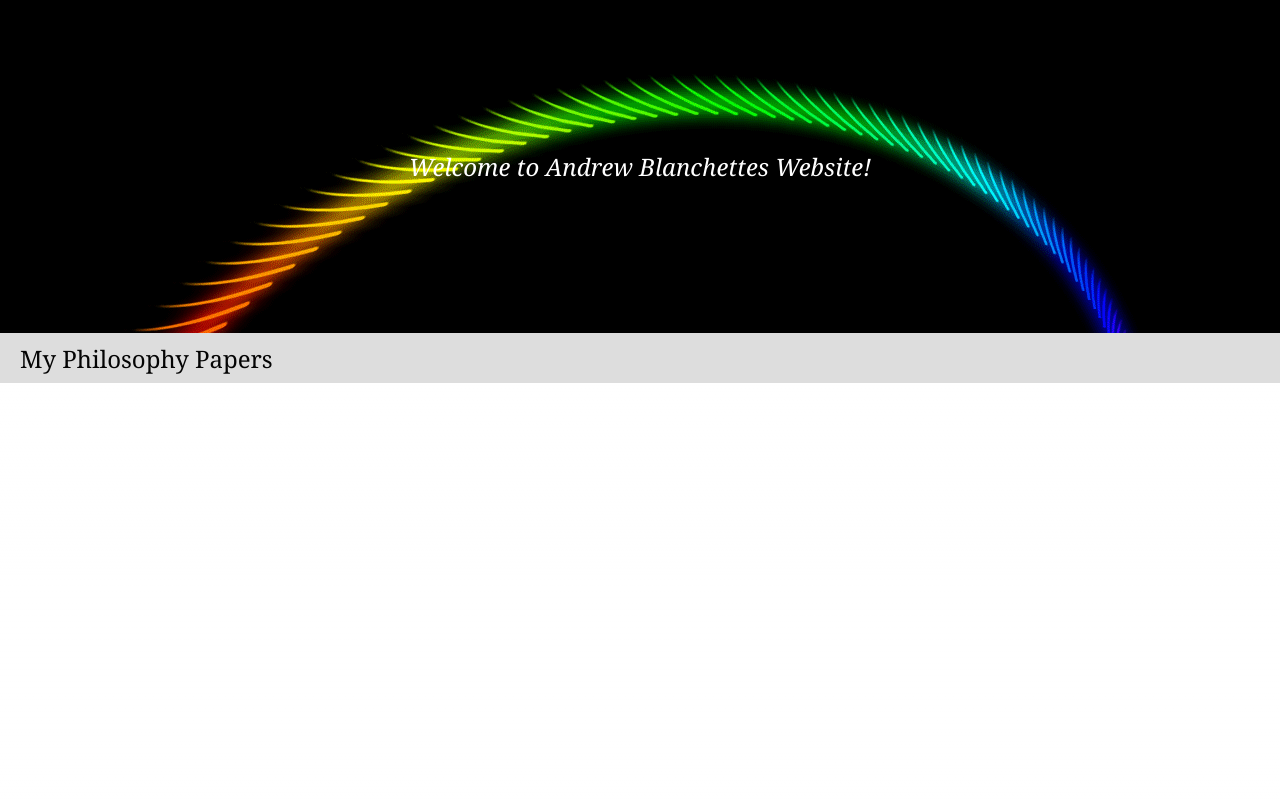
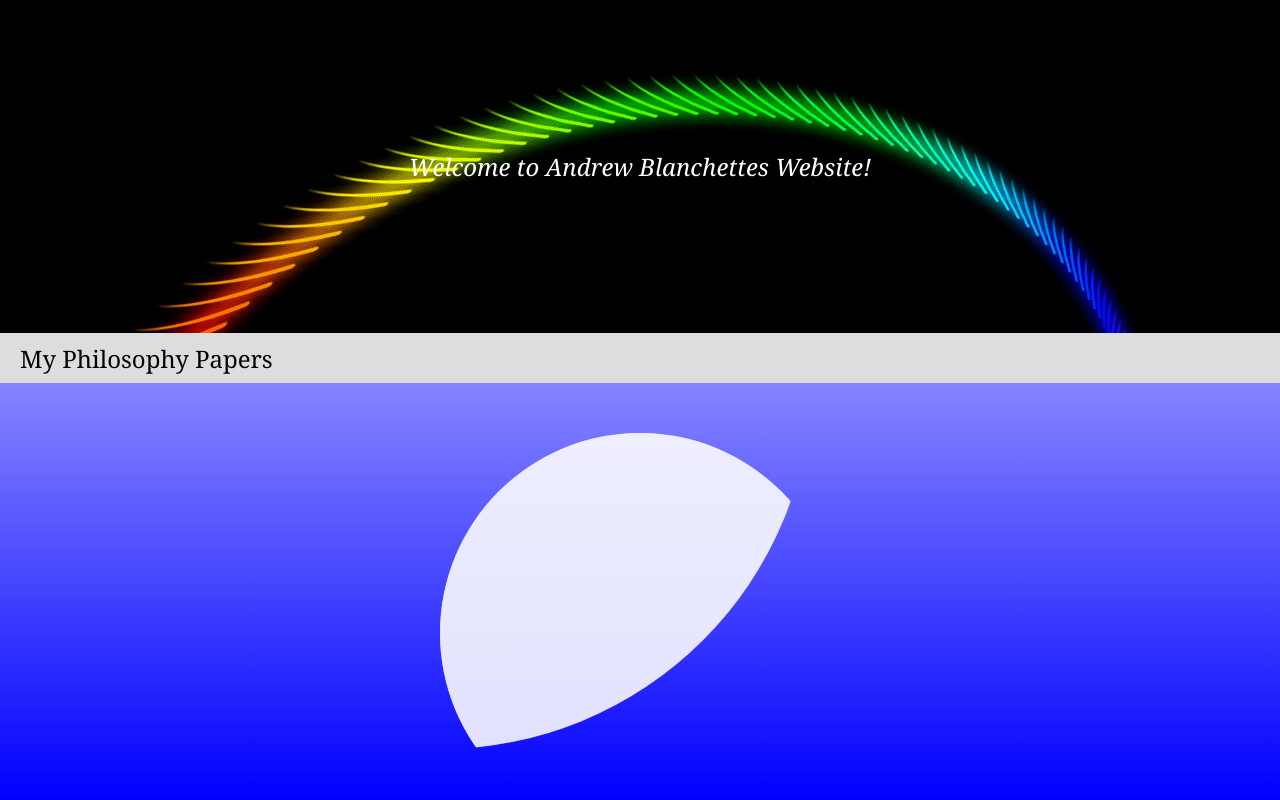
Before and after one commit to Andrewab/andrewab.github.io, a Next.js app in the folder my-app/: page / in a window 1280 px wide. Built offline with nearby package versions, Linux system fonts and the light colour scheme.

Commit message:
New changes

```diff
--- a/my-app/src/pages/index.tsx
+++ b/my-app/src/pages/index.tsx
@@ -13,16 +13,20 @@ export default function Home() {
         <title>Andrews Website</title>
         <meta name="viewport" content="width=device-width, initial-scale=1" />
         <link rel="icon" href="/favicon.ico" />
-
+            <div className={styles.footer}></div>
       </Head>
     <header className={styles.header}>
       <div>Welcome to Andrew Blanchettes Website!</div>
-
-
     </header>
     <div className={styles.myNavBar}>
     <Link href='philosophyPapers'  className={styles.myNavBarButton}>My Philosophy Papers</Link>
     </div>
+	<div className={styles.waveContainer}>
+	<div className={`${styles.wave} waveRed`}></div>
+	<div className={styles.wave}></div>
+	<div className={styles.wave}></div>
+
+	</div>
     </>
   )
 }
--- a/my-app/src/pages/philosophyPapers.tsx
+++ b/my-app/src/pages/philosophyPapers.tsx
@@ -23,8 +23,7 @@ export default function myPage() {
   <Link href='/' className={philPageStyles.backButton}><div className={philPageStyles.backButtonA}>Home</div></Link>
     <div>My Philosophy Papers</div>
     </header>
-    <div className={philPageStyles.leftWall}></div>
-    <div className={philPageStyles.rightWall}></div>
+
     <div className={philPageStyles.paperWrapper}>
       <PaperBlock/>
     </div>
--- a/my-app/src/styles/Home.module.css
+++ b/my-app/src/styles/Home.module.css
@@ -42,3 +42,72 @@
   color: blue;
   font-size: 20px;
 }
+.bodyBackground {
+
+  height:100%;
+}
+
+.waveContainer {
+  position: relative;
+  width: 400px; /* adjust the width as needed */
+  height: 400px; /* adjust the height as needed */
+  margin: 50px auto;
+}
+
+.wave {
+  position: absolute;
+  bottom: 0;
+  left: 50%;
+
+  transform: translateX(-50%);
+  width: 400px; /* adjust the width as needed */
+  height: 400px; /* adjust the height as needed */
+  border-radius: 50%;
+  overflow: hidden;
+}
+
+.wave::before,
+.wave::after {
+  content: "";
+  position: absolute;
+  bottom: 0;
+  width: 200%;
+  height: 200%;
+  border-radius: 50%;
+  background-color: #fff;
+  opacity: 0.5;
+  animation-name: wave-animation;
+  animation-duration: 4s;
+  animation-timing-function: ease-in-out;
+  animation-iteration-count: infinite;
+}
+
+.wave::before {
+  left: -50%;
+  animation-delay: 0s;
+}
+
+.wave::after {
+  left: 0%;
+  animation-delay: 2s;
+}
+
+@keyframes wave-animation {
+  0% {
+    transform: translate(-50%, 0) scale(1);
+  }
+  50% {
+    transform: translate(-50%, -50%) scale(0.5);
+  }
+  100% {
+    transform: translate(-50%, 0) scale(1);
+  }
+}
+.waveRed {
+  background-color: #FF0000;
+}
+
+.footer {
+  position: absolute;
+  bottom: 0;
+}
--- a/my-app/src/styles/homeBackground.css
+++ b/my-app/src/styles/homeBackground.css
@@ -1,3 +1,60 @@
 body {
-    background-color: #ffffff;
+  background:linear-gradient(to top, #0000ff, #ffffff);
+  height: 100vh;
+margin: 0;
+}
+.wave-container {
+  position: relative;
+  width: 400px; /* adjust the width as needed */
+  height: 400px; /* adjust the height as needed */
+  margin: 50px auto;
+}
+
+.wave {
+  position: absolute;
+  bottom: 0;
+  left: 50%;
+  transform: translateX(-50%);
+  width: 400px; /* adjust the width as needed */
+  height: 400px; /* adjust the height as needed */
+  border-radius: 50%;
+  overflow: hidden;
+}
+
+.wave::before,
+.wave::after {
+  content: "";
+  position: absolute;
+  bottom: 0;
+  width: 200%;
+  height: 200%;
+  border-radius: 50%;
+  background-color: #fff;
+  opacity: 0.5;
+  animation-name: wave-animation;
+  animation-duration: 4s;
+  animation-timing-function: ease-in-out;
+  animation-iteration-count: infinite;
+}
+
+.wave::before {
+  left: -50%;
+  animation-delay: 0s;
+}
+
+.wave::after {
+  left: 0%;
+  animation-delay: 2s;
+}
+
+@keyframes wave-animation {
+  0% {
+    transform: translate(-50%, 0) scale(1);
   }
+  50% {
+    transform: translate(-50%, -50%) scale(0.5);
+  }
+  100% {
+    transform: translate(-50%, 0) scale(1);
+  }
+}
```
Also changed, not shown: my-app/src/styles/philosophyPapersStyles.module.css (+10 -10 lines).
